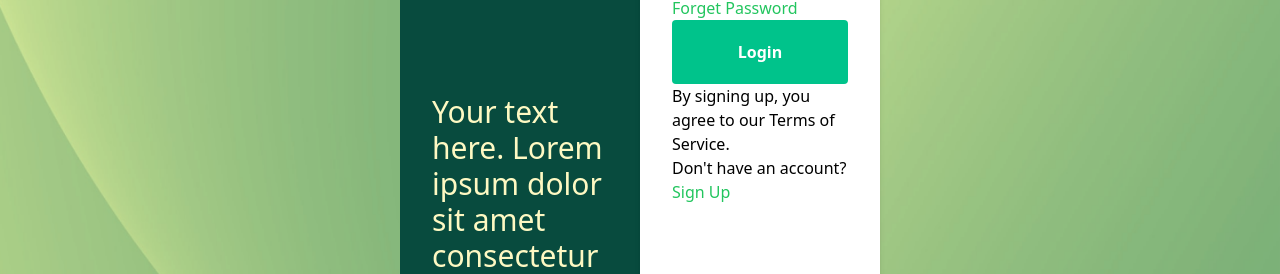
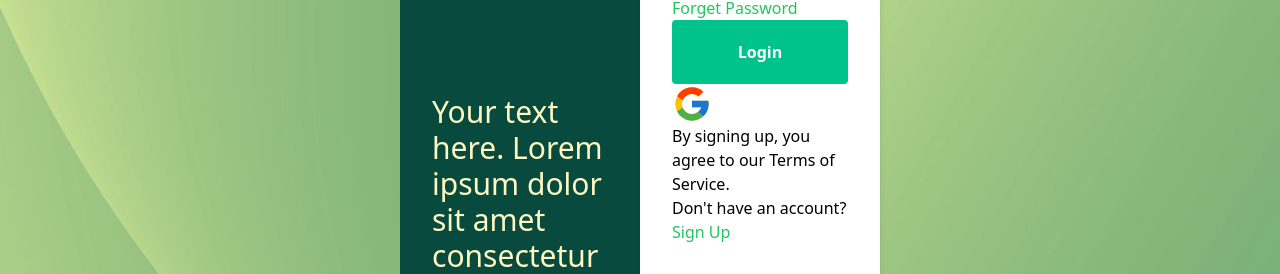
Before and after one commit to mayinuddin-munna/online-meeting-recording-app-client, a React (Vite) app: page /login in a window 1280 px wide. Shown: the part 370-644 px from the top of the page. Built offline with nearby package versions, Linux system fonts and the light colour scheme.

Commit message:
google icon added

```diff
--- a/src/pages/Register/Login.jsx
+++ b/src/pages/Register/Login.jsx
@@ -2,6 +2,7 @@ import React, { useState } from 'react';
 import { useForm } from "react-hook-form";
 import { Link } from 'react-router-dom';
 import backgroundImage from '../../assets/register-bg.png';
+import { FcGoogle } from 'react-icons/fc';
 
 const Login = () => {
     const { register, handleSubmit, formState: { errors } } = useForm();
@@ -11,7 +12,7 @@ const Login = () => {
     };
 
     return (
-    <div className="registerContainer" style={{ backgroundImage: `url(${backgroundImage})`}}>
+        <div className="registerContainer" style={{ backgroundImage: `url(${backgroundImage})` }}>
             <div className='registerSubContainer'>
                 {/* left div */}
                 <div className="registerLeftDiv">
@@ -61,13 +62,16 @@ const Login = () => {
                             <button
                                 type="submit"
                                 className="registerBtn"
-                                style={{backgroundColor: '#00C38B'}}
+                                style={{ backgroundColor: '#00C38B' }}
                             >
                                 Login
                             </button>
 
                         </div>
-                        <div className='mt-20'>
+                                <div className="flex justify-center mt-4">
+                                    <FcGoogle size={40} />
+                                </div>
+                        <div className='mt-6'>
                             <p>By signing up, you agree to our Terms of Service.</p>
                             <p><span>Don't have an account? <Link className=" greenText" to='/register'>Sign Up</Link></span></p>
                         </div>
```
Lines whose indentation alone changed are shown as unchanged.
